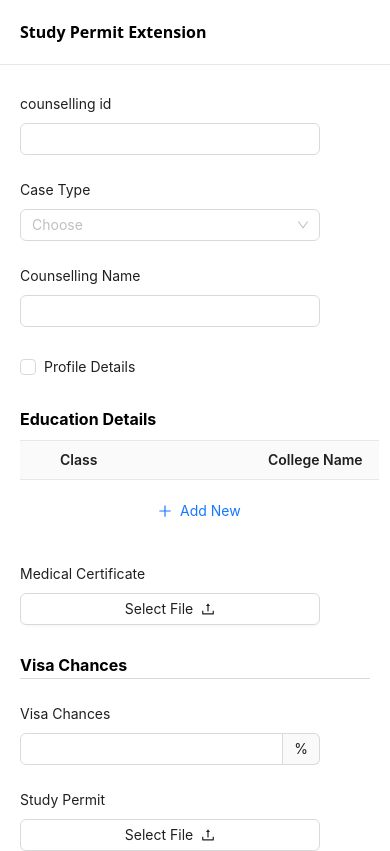
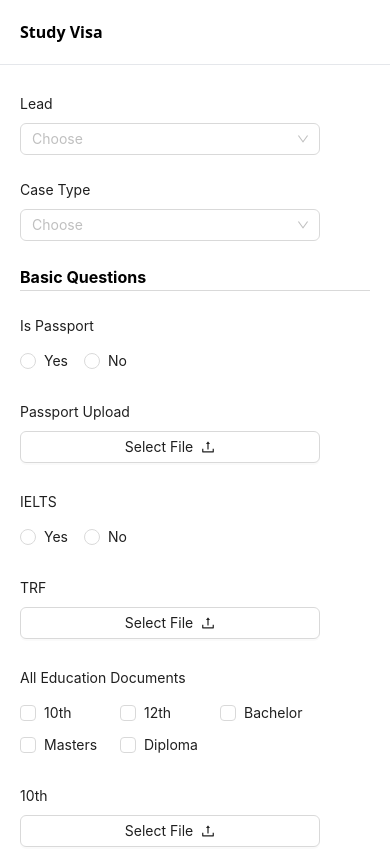
Before and after one commit to Soundharya2024/visa-management-TIC, a React (Vite) app: page / in a window 390 px wide. Shown: the top 851 px of the page. Built offline with nearby package versions, Linux system fonts and the light colour scheme.

Commit message:
Component change to StudyVisa - mobile responsiveness check

```diff
--- a/src/App.jsx
+++ b/src/App.jsx
@@ -12,7 +12,7 @@ import WorkVisa from "./components/WorkVisa";
 const App = () => {
   return (
     <>
-      <StudyPermitExtension />
+      <StudyVisa />
     </>
   );
 };
```
